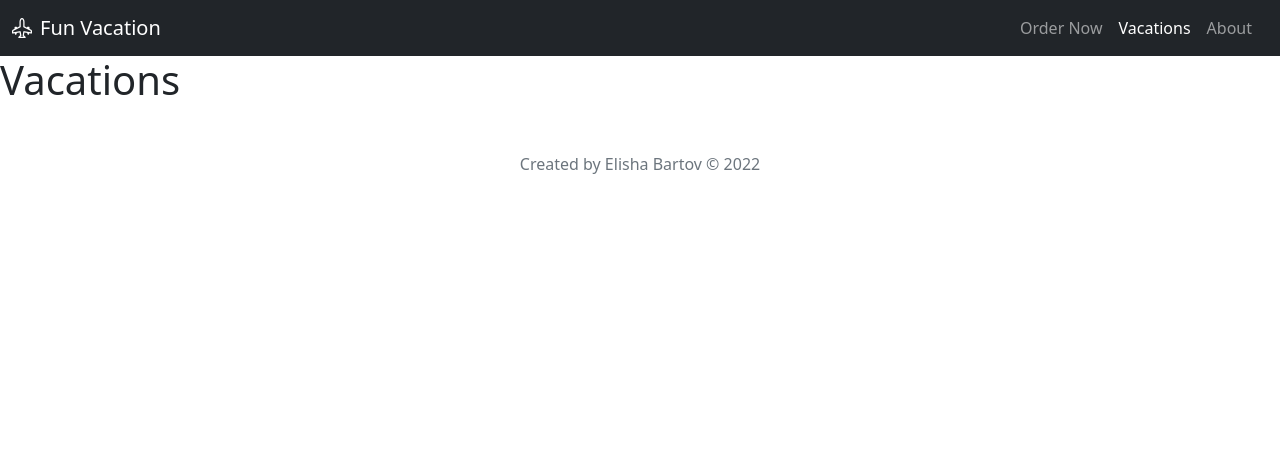
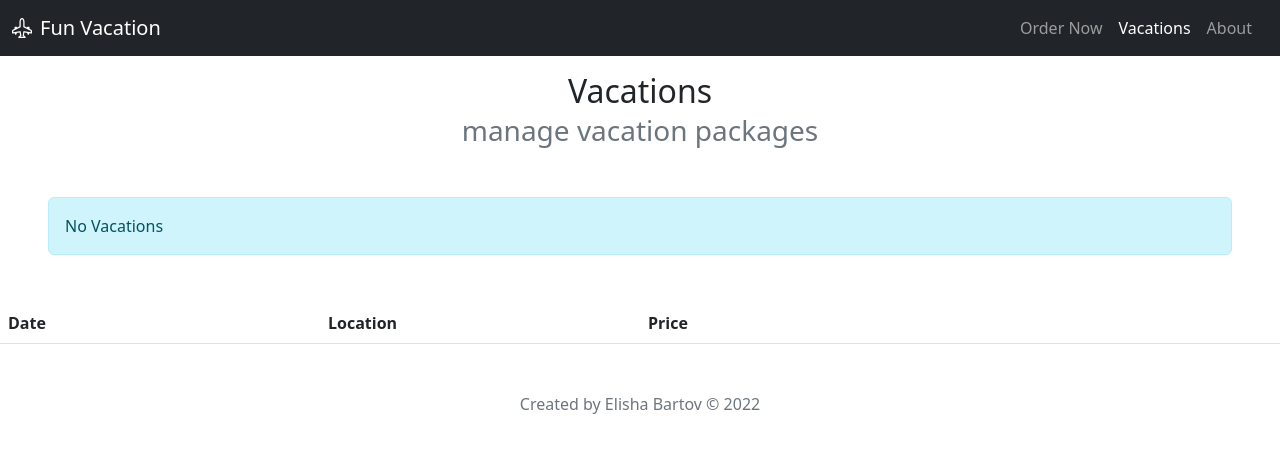
Before and after one commit to BartovElisha/react-app-fun-vacation, a React (Create React App) app: page /vacations in a window 1280 px wide. Shown: the top 452 px of the page. Built offline with nearby package versions, Linux system fonts and the light colour scheme.

Commit message:
Added Vacations table and message. formatPrice moved to Utils.

```diff
--- a/src/pages/Home/OffersTable.tsx
+++ b/src/pages/Home/OffersTable.tsx
@@ -1,5 +1,6 @@
 import { useState } from "react";
 import { Offer, data } from "../../data/offers";
+import { priceFormat } from "../../utils/utils";
 
 enum SortDirection {
     asc = "asc",   // A-Z
@@ -13,10 +14,6 @@ function OffersTable() {
     const [search,setSearch] = useState<string>('');
     const [sortLocation,setSortLocation] = useState<SortDirection>(SortDirection.asc);
     const [sortPrice,setSortPrice] = useState<SortDirection>(SortDirection.asc);
-
-    function priceFormat(value: number):string {
-        return `${value}$`
-    }
 
     function handleLocationSort(value: string) {
         // 1. Convert from string to SortDirection enum type
--- a/src/pages/Vacations/Vacations.tsx
+++ b/src/pages/Vacations/Vacations.tsx
@@ -1,7 +1,50 @@
+import { useState } from "react";
+import Title from "../../components/Title";
+import { priceFormat } from "../../utils/utils";
+
+interface IVacation {
+    _id: number;
+    date: string;
+    location: string;
+    price: number;
+}
+
 function Vacations() {
+    const [vacations,setVacations] = useState<Array<IVacation>>([]);
+
     return (
         <>
-            <h1>Vacations</h1>
+            <Title
+                main="Vacations"
+                sub="manage vacation packages"
+            />
+            {
+                vacations.length === 0 &&
+                <div
+                    className="alert alert-info m-5"
+                    >No Vacations
+                </div>
+            }
+            <table className="table table-hover">
+                <thead>
+                    <tr>
+                        <th className="w-25">Date</th>
+                        <th className="w-25">Location</th>
+                        <th className="w-50">Price</th>
+                    </tr>
+                </thead>
+                <tbody>
+                    {
+                        vacations.map(vacation =>
+                            <tr key={vacation._id}>
+                                <td>{vacation.date}</td>
+                                <td>{vacation.location}</td>
+                                <td>{priceFormat(vacation.price)}</td>
+                            </tr>
+                        )
+                    }
+                </tbody>
+            </table>
         </>
     );
 }
--- /dev/null
+++ b/src/utils/utils.ts
@@ -0,0 +1,3 @@
+export function priceFormat(value: number):string {
+    return `${value}$`
+}
```
